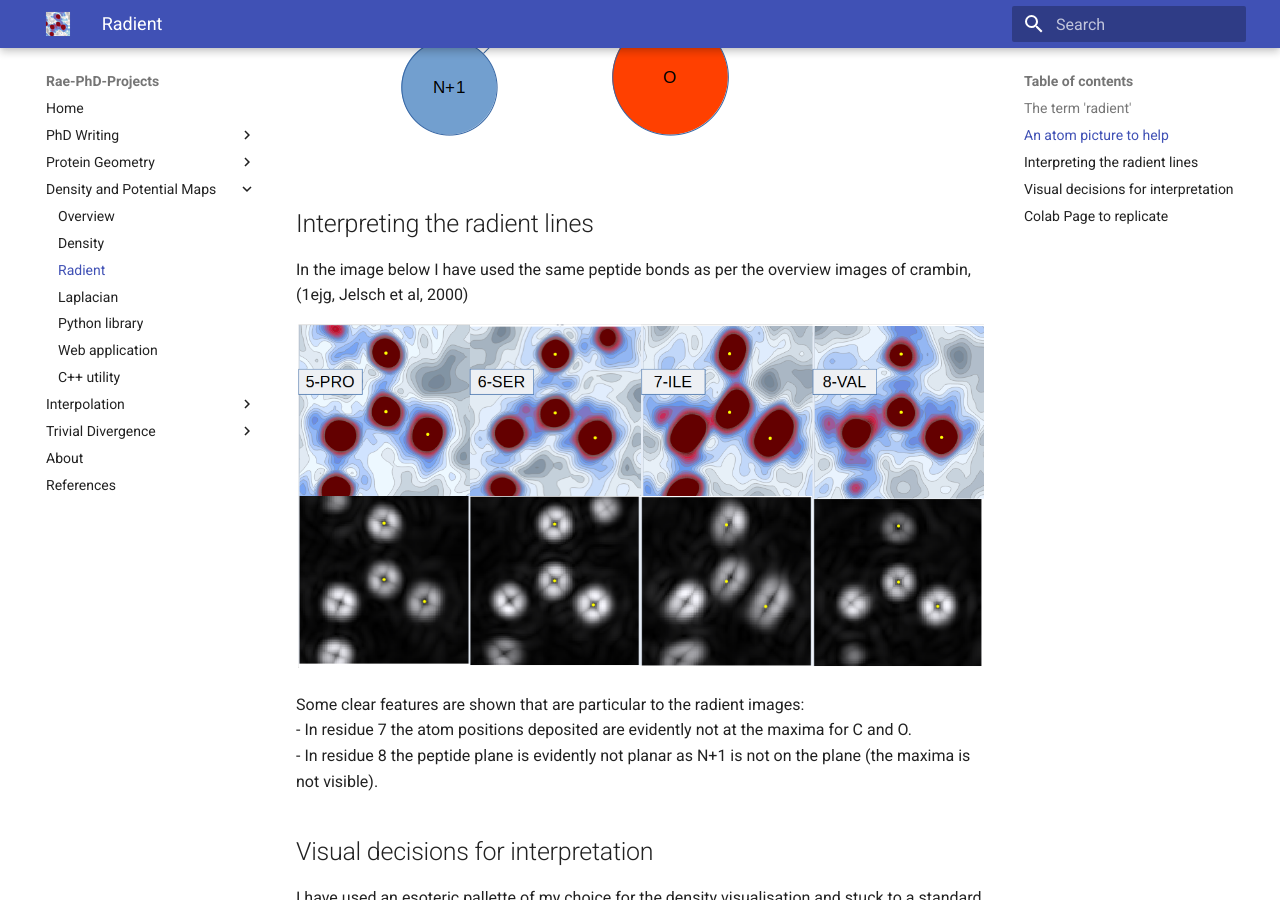
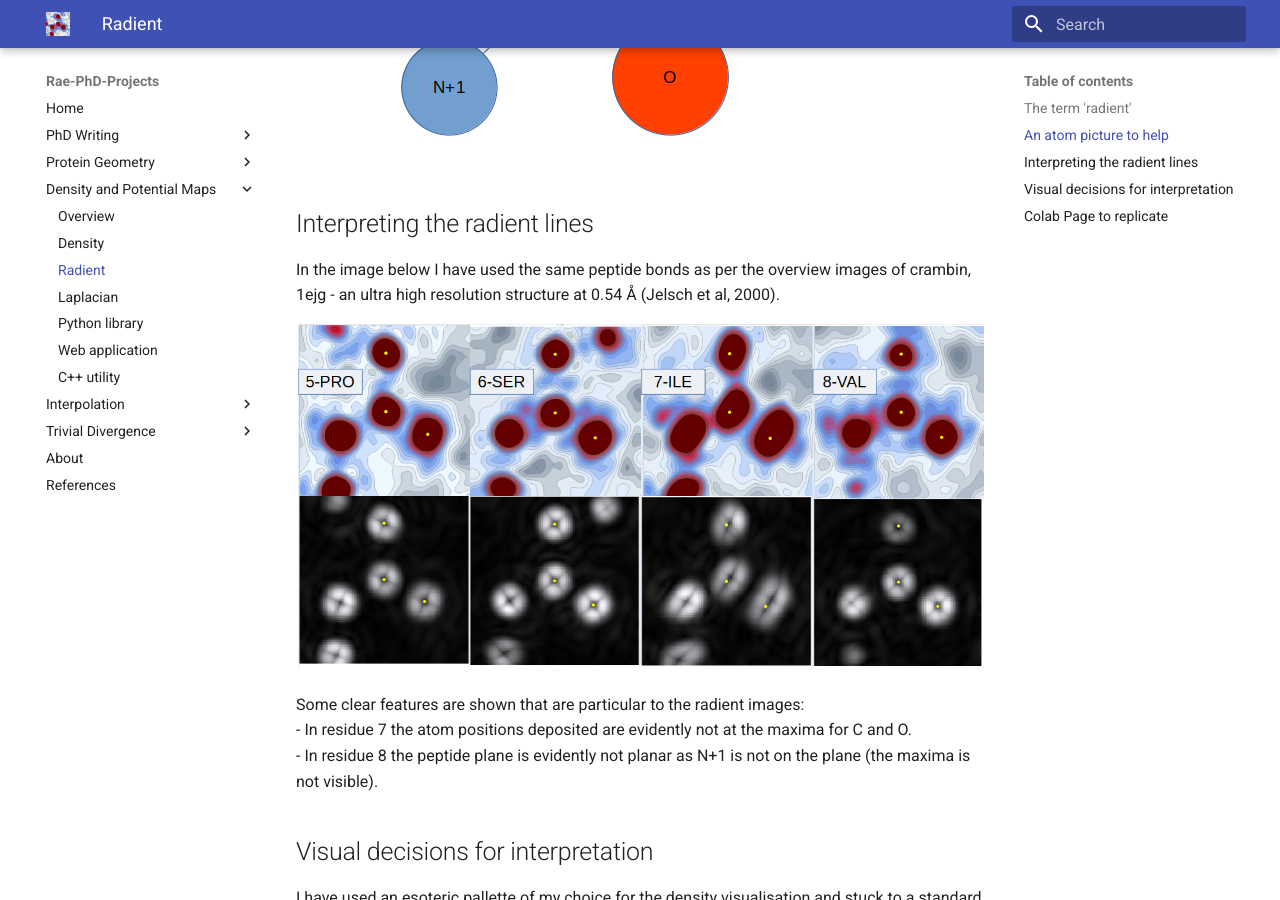
Before and after one commit to rae-gh/rae, an MkDocs documentation site: the page built from docs/maps/radient.md, in a window 1280 px wide and 900 px high, scrolled down 1037 px. Built offline with MkDocs 1.6.1 and Material for MkDocs 9.7.7, drawn with Linux system fonts in a browser that asks for light colours.

Commit message:
added resoltuion

```diff
--- a/docs/maps/radient.md
+++ b/docs/maps/radient.md
@@ -26,7 +26,7 @@ This shows the orientation of the images below.
 
 ## Interpreting the radient lines
 In the image below I have used the same peptide bonds as per the overview images of crambin,
-(1ejg, Jelsch et al, 2000)
+1ejg - an ultra high resolution structure at 0.54 Å (Jelsch et al, 2000).
 
 ![alt text](imgs/den-rad.png)
 
```
